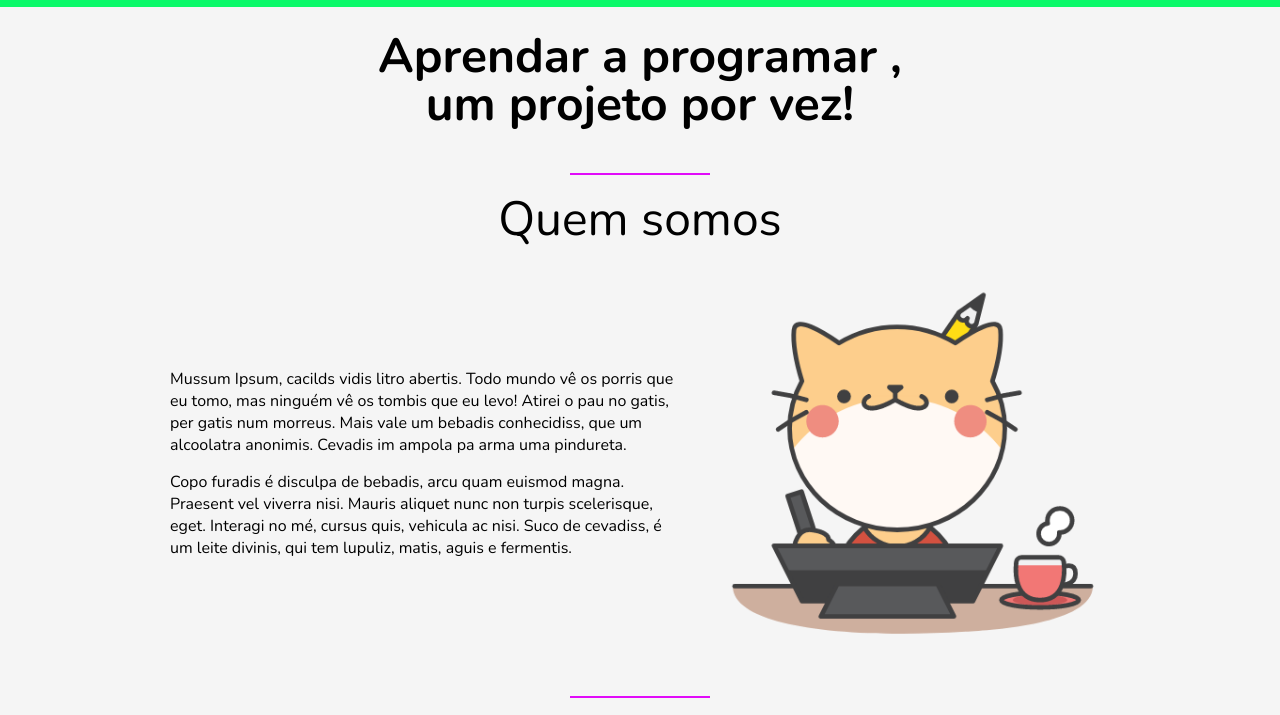
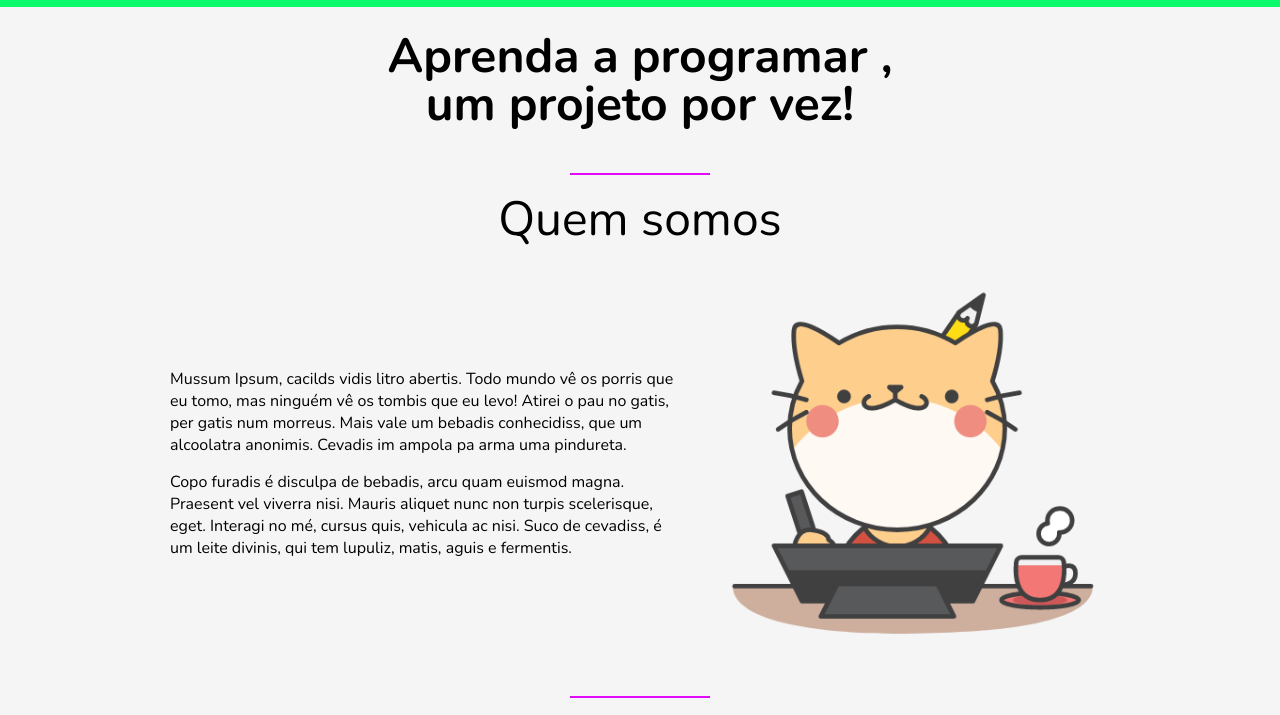
Before and after one commit to leandrobrian20x/Front_End, a plain HTML site: page frontbox-starter-files-main/index.html in a window 1280 px wide. Shown: the part 53-768 px from the top of the page. Drawn offline with nearby package versions, Linux system fonts and the light colour scheme.

Commit message:
Update index.html

```diff
--- a/frontbox-starter-files-main/index.html
+++ b/frontbox-starter-files-main/index.html
@@ -28,7 +28,7 @@
 			   </nav> <!--nav-->
             </div><!-- menu -->
 		</div> <!-- menu.bg -->
-		<h1 class="intro">Aprendar a programar , <br /> um projeto por vez!</h1>
+		<h1 class="intro">Aprenda a programar , <br /> um projeto por vez!</h1>
 	</header>
 <hr>
 
```
